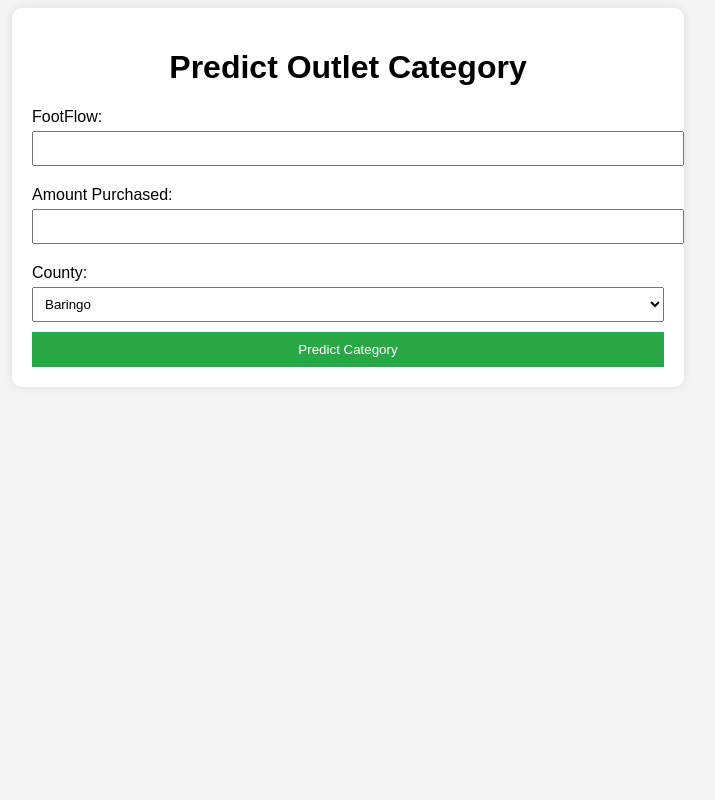
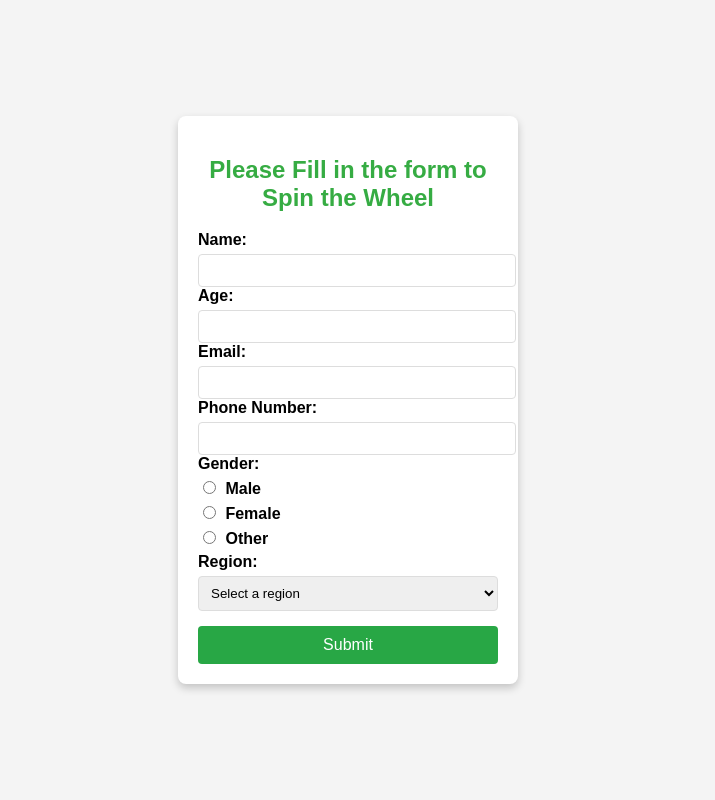
Before and after one commit to mutethiakigea/store_classifier, a Flask app: page / in a window 1280 px wide. Shown: the whole page, without its empty margins (292-1007 px from the left). Run offline with Flask 3, Linux system fonts and the light colour scheme; parts of the project's set-up code (start-up, migrations or seed data) failed here and were passed over.

Commit message:
form-app created

```diff
--- a/templates/index.html
+++ b/templates/index.html
@@ -3,7 +3,15 @@
   <head>
     <meta charset="UTF-8" />
     <meta name="viewport" content="width=device-width, initial-scale=1.0" />
-    <title>Your Page Title</title>
+    <title>Outlet Predictors</title>
+
+    <!-- Link to the favicon -->
+    <link
+      rel="icon"
+      href="{{ url_for('static', filename='img/favicon.ico') }}"
+      type="image/x-icon"
+    />
+
     <link
       rel="stylesheet"
       href="{{ url_for('static', filename='css/style.css') }}"
--- /dev/null
+++ b/webapp/app.py
@@ -0,0 +1,34 @@
+from flask import Flask, render_template, request, redirect
+from db_config import get_db_connection
+
+app = Flask(__name__)
+
+@app.route('/')
+def index():
+    return render_template('form.html')
+
+@app.route('/submit', methods=['POST'])
+def submit():
+    name = request.form['name']
+    age = request.form['age']
+    email = request.form['email']
+    phone = request.form['phone']
+    gender = request.form['gender']  # Get the gender from the form
+    region = request.form['region']  # Get the region from the form
+
+    connection = get_db_connection()
+    cursor = connection.cursor()
+    cursor.execute('INSERT INTO users (name, age, email, phone, gender, region) VALUES (%s, %s, %s, %s, %s, %s)', (name, age, email, phone, gender, region))
+    connection.commit()
+    cursor.close()
+    connection.close()
+
+    # Optionally push data to Power BI (if applicable)
+    # push_data_to_power_bi(name, age, email, phone, gender, region)
+
+    return redirect('/')
+
+
+
+if __name__ == '__main__':
+    app.run(debug=True)
--- /dev/null
+++ b/webapp/static/styles.css
@@ -0,0 +1,63 @@
+body {
+  font-family: Arial, sans-serif;
+  background-color: #f4f4f4;
+  display: flex;
+  justify-content: center;
+  align-items: center;
+  height: 100vh;
+  margin: 0;
+}
+
+.form-container {
+  background-color: white;
+  border-radius: 8px;
+  box-shadow: 0 4px 8px rgba(0, 0, 0, 0.2);
+  padding: 20px;
+  width: 300px;
+}
+
+h2 {
+  text-align: center;
+  color: #333;
+}
+
+.form-group {
+  margin-bottom: 15px;
+}
+
+label {
+  display: block;
+  margin-bottom: 5px;
+  font-weight: bold;
+}
+
+input[type="text"],
+input[type="number"],
+input[type="email"],
+input[type="tel"],
+select {
+  width: 100%;
+  padding: 8px;
+  border: 1px solid #ddd;
+  border-radius: 4px;
+}
+
+input[type="radio"] {
+  margin-right: 5px;
+}
+
+button {
+  width: 100%;
+  background-color: #28a745;
+  color: white;
+  border: none;
+  border-radius: 4px;
+  padding: 10px;
+  cursor: pointer;
+  font-size: 16px;
+  margin-top: 15px; /* Add margin to create space above the button */
+}
+
+button:hover {
+  background-color: #218838;
+}
--- /dev/null
+++ b/webapp/templates/form.html
@@ -0,0 +1,58 @@
+<!DOCTYPE html>
+<html lang="en">
+  <head>
+    <meta charset="UTF-8" />
+    <meta name="viewport" content="width=device-width, initial-scale=1.0" />
+    <link rel="stylesheet" href="/static/styles.css" />
+    <title>User Form</title>
+  </head>
+  <body>
+    <div class="form-container">
+      <h2 style="color: #36ac43">Please Fill in the form to Spin the Wheel</h2>
+      <form action="/submit" method="POST" onsubmit="return showAlert()">
+        <label for="name">Name:</label>
+        <input type="text" id="name" name="name" required />
+
+        <label for="age">Age:</label>
+        <input type="number" id="age" name="age" required />
+
+        <label for="email">Email:</label>
+        <input type="email" id="email" name="email" required />
+
+        <label for="phone">Phone Number:</label>
+        <input type="tel" id="phone" name="phone" required />
+
+        <label class="gender-label">Gender:</label>
+        <label>
+          <input type="radio" name="gender" value="Male" required /> Male
+        </label>
+        <label>
+          <input type="radio" name="gender" value="Female" /> Female
+        </label>
+        <label>
+          <input type="radio" name="gender" value="Other" /> Other
+        </label>
+
+        <!-- Region Selection -->
+        <label for="region">Region:</label>
+        <select id="region" name="region" required>
+          <option value="">Select a region</option>
+          <option value="North">Nairobi</option>
+          <option value="South">Central</option>
+          <option value="East">Eastern</option>
+          <option value="West">Western</option>
+          <!-- Add more regions as needed -->
+        </select>
+
+        <button type="submit">Submit</button>
+      </form>
+    </div>
+
+    <script>
+      function showAlert() {
+        alert("Form submitted successfully!");
+        return true; // Ensure the form is submitted after the alert
+      }
+    </script>
+  </body>
+</html>
```
Also changed, not shown: requirements.txt (added, +170 -0 lines), webapp/db_config.py (added, +10 -0 lines), webapp/requirements.txt (added, +170 -0 lines), static/img/favicon.ico (added), 1 other file.
